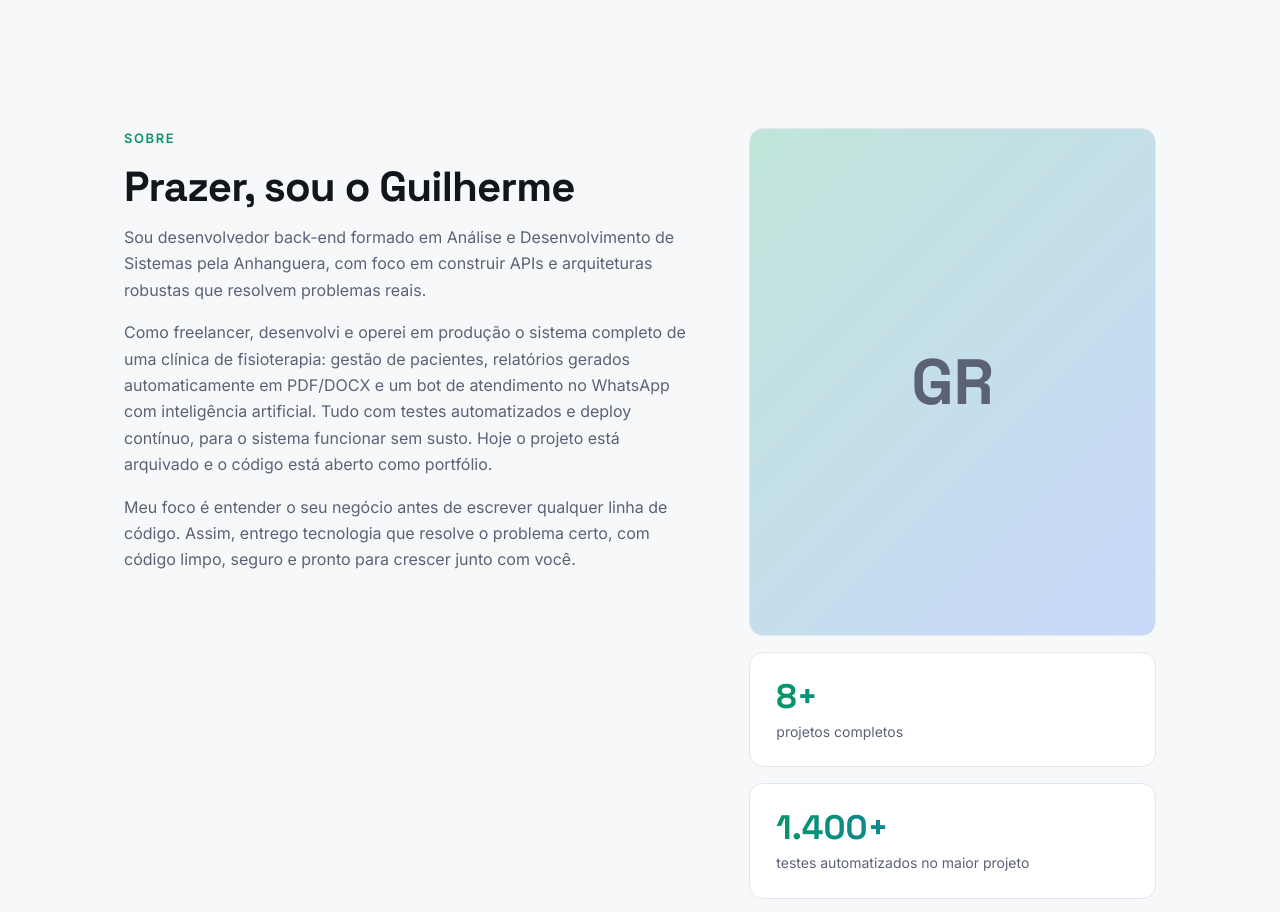
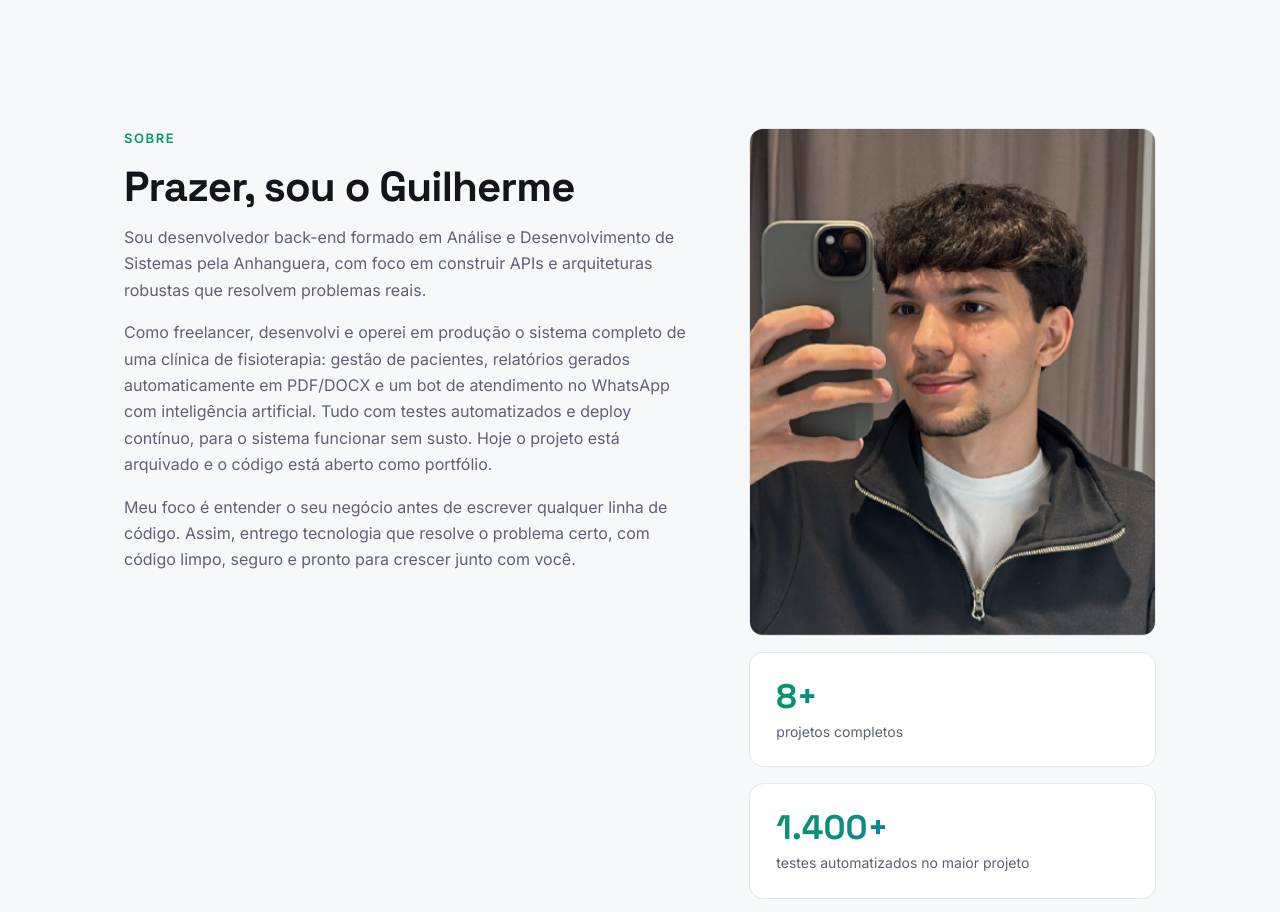
Before and after one commit to guirodriguesxz/guirodriguesxz.github.io, a plain HTML site: page index.html in a window 1280 px wide. Shown: the part 1660-2572 px from the top of the page. Drawn offline with Linux system fonts and the light colour scheme.

Commit message:
Add profile photo to About
Co-Authored-By: Claude Sonnet 5.5 <noreply@anthropic.com>

```diff
--- a/index.html
+++ b/index.html
@@ -52,7 +52,7 @@ h2{font-size:clamp(28px,4vw,42px);max-width:22ch;margin-bottom:14px}
 .facts{display:grid;gap:16px}
 .photo{position:relative;aspect-ratio:4/5;border-radius:var(--radius);overflow:hidden;border:1px solid var(--line);background:linear-gradient(135deg,color-mix(in srgb,var(--accent) 25%,var(--surface)),color-mix(in srgb,var(--accent-2) 25%,var(--surface)));display:grid;place-items:center}
 .photo span{font:700 64px "Space Grotesk";color:var(--muted)}
-.photo img{position:absolute;inset:0;width:100%;height:100%;object-fit:cover}
+.photo img{position:absolute;inset:0;width:100%;height:100%;object-fit:cover;object-position:50% 20%}
 .fact{background:var(--surface);border:1px solid var(--line);border-radius:var(--radius);padding:22px 26px}
 .fact b{display:block;font:700 34px "Space Grotesk";background:linear-gradient(90deg,var(--accent),var(--accent-2));-webkit-background-clip:text;background-clip:text;color:transparent}
 .fact span{color:var(--muted);font-size:14px}
@@ -143,7 +143,7 @@ footer .wrap{display:flex;justify-content:space-between;flex-wrap:wrap;gap:12px}
     <p>Meu foco é entender o seu negócio antes de escrever qualquer linha de código. Assim, entrego tecnologia que resolve o problema certo, com código limpo, seguro e pronto para crescer junto com você.</p>
   </div>
   <div class="facts">
-    <figure class="photo"><span>GR</span><img src="foto.jpg" alt="Guilherme Rodrigues" onerror="this.remove()"></figure>
+    <figure class="photo"><span>GR</span><img src="foto.png" alt="Guilherme Rodrigues" onerror="this.remove()"></figure>
     <div class="fact"><b>8+</b><span>projetos completos</span></div>
     <div class="fact"><b>1.400+</b><span>testes automatizados no maior projeto</span></div>
     <div class="fact"><b>AWS</b><span>Cloud Practitioner</span></div>
```
Also changed, not shown: foto.png (added).
